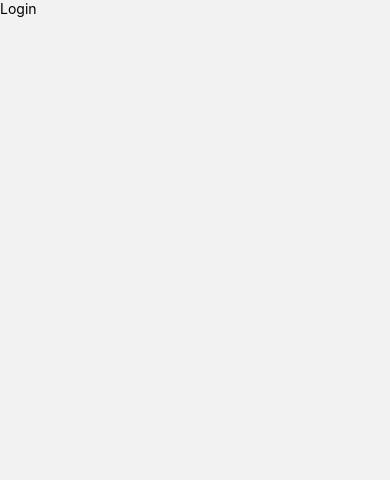
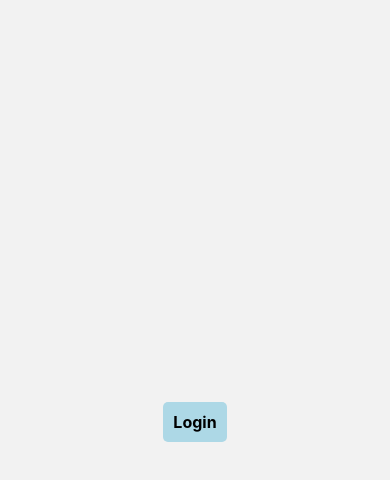
Before and after one commit to Chohankoti/OTT_Assignment, a React Native app: screen /Login in a window 390 px wide. Shown: the top 480 px of the page. Built offline with nearby package versions, Linux system fonts and the light colour scheme.

Commit message:
skeletion done

```diff
--- a/App.js
+++ b/App.js
@@ -2,20 +2,19 @@ import 'react-native-gesture-handler';
 import * as React from 'react';
 import { NavigationContainer } from '@react-navigation/native';
 import { createNativeStackNavigator } from '@react-navigation/native-stack';
+
 import Login from './Components/Auth/Login';
-
+import BottomTabs from './Components/Navigations/BottomTabs';
 
 const Stack = createNativeStackNavigator();
 
-
-function App() {
+export default function App() {
   return (
     <NavigationContainer>
       <Stack.Navigator initialRouteName='Login' screenOptions={{headerShown: false}}>
-        <Stack.Screen name="Login" component={Login} />
+        <Stack.Screen name="Login" component={Login}/>
+        <Stack.Screen name="BottomTabs" component={BottomTabs}/>
       </Stack.Navigator>
     </NavigationContainer>
   );
 }
-
-export default App;
--- a/Components/Auth/Login.jsx
+++ b/Components/Auth/Login.jsx
@@ -1,10 +1,36 @@
-import { View, Text } from 'react-native'
-import React from 'react'
+import { View, Text, TouchableOpacity, StyleSheet } from 'react-native';
+import React from 'react';
+import { useNavigation } from '@react-navigation/native';
 
 export default function Login() {
-  return (
-    <View>
-      <Text>Login</Text>
-    </View>
-  )
+    const navigation = useNavigation();
+
+    const handleLoginPress = () => {
+        navigation.navigate('BottomTabs');
+    };
+
+    return (
+        <View style={styles.container}>
+            <TouchableOpacity style={styles.button} onPress={handleLoginPress}>
+                <Text style={styles.buttonText}>Login</Text>
+            </TouchableOpacity>
+        </View>
+    );
 }
+
+const styles = StyleSheet.create({
+    container: {
+        flex: 1,
+        justifyContent: 'center',
+        alignItems: 'center',
+    },
+    button: {
+        backgroundColor: 'lightblue',
+        padding: 10,
+        borderRadius: 5,
+    },
+    buttonText: {
+        fontSize: 16,
+        fontWeight: 'bold',
+    },
+});
--- /dev/null
+++ b/Components/Navigations/BottomTabs.jsx
@@ -0,0 +1,18 @@
+import React from 'react';
+import { createBottomTabNavigator } from '@react-navigation/bottom-tabs';
+
+import Movies from '../Pages/Movies';
+import Series from '../Pages/Series';
+import WatchLater from '../Pages/WatchLater';
+
+const Tab = createBottomTabNavigator();
+
+export default function BottomTabs() {
+  return (
+    <Tab.Navigator screenOptions={{headerShown: false}}>
+      <Tab.Screen name="Movies" component={Movies} />
+      <Tab.Screen name="Series" component={Series} />
+      <Tab.Screen name="WatchLater" component={WatchLater} />
+    </Tab.Navigator>
+  );
+}
--- /dev/null
+++ b/Components/Pages/Movies.jsx
@@ -0,0 +1,10 @@
+import { View, Text } from 'react-native'
+import React from 'react'
+
+export default function Movies() {
+  return (
+    <View>
+      <Text>Movies</Text>
+    </View>
+  )
+}
--- /dev/null
+++ b/Components/Pages/Series.jsx
@@ -0,0 +1,10 @@
+import { View, Text } from 'react-native'
+import React from 'react'
+
+export default function Series() {
+  return (
+    <View>
+      <Text>Series</Text>
+    </View>
+  )
+}
--- /dev/null
+++ b/Components/Pages/WatchLater.jsx
@@ -0,0 +1,10 @@
+import { View, Text } from 'react-native'
+import React from 'react'
+
+export default function WatchLater() {
+  return (
+    <View>
+      <Text>WatchLater</Text>
+    </View>
+  )
+}
```
